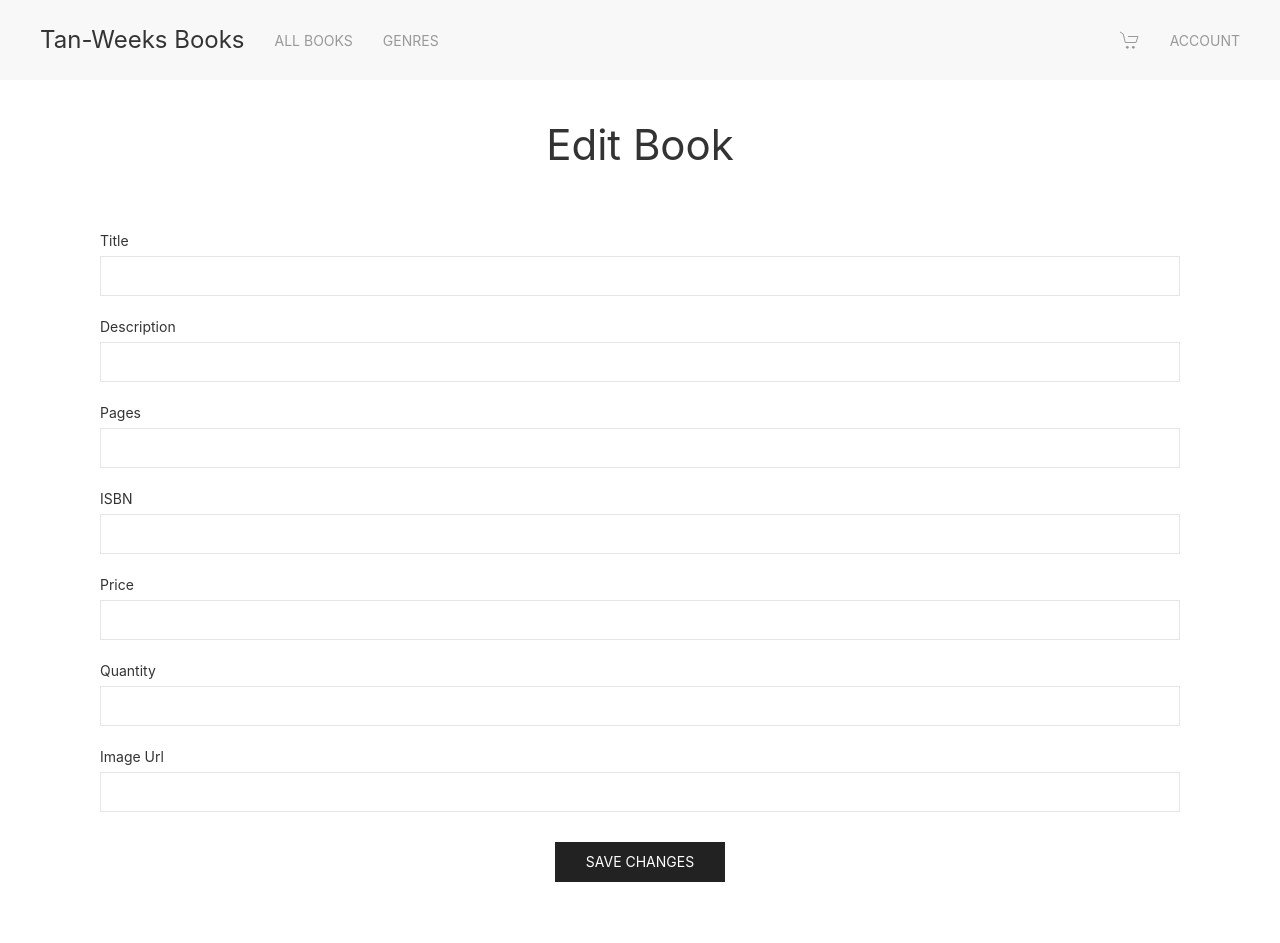
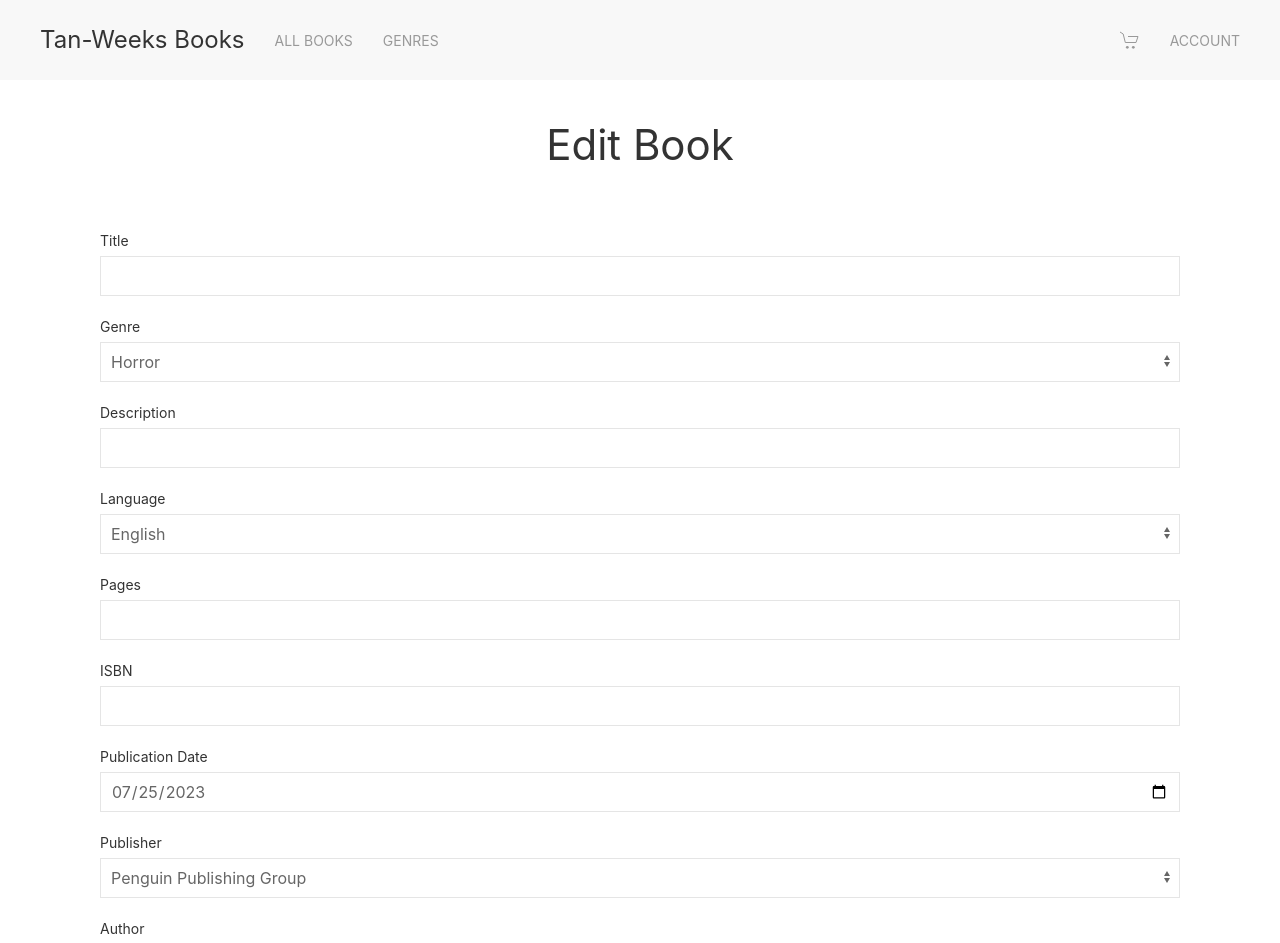
Before and after one commit to mindytyj/tan-weeks-books, a React (Create React App) app: page /books/1/edit in a window 1280 px wide. Shown: the top 943 px of the page. Built offline with nearby package versions, Linux system fonts and the light colour scheme; no server answers.

Commit message:
Include All Book Details Fields in Edit Form

```diff
--- a/src/pages/EditBookPage/EditBookForm.jsx
+++ b/src/pages/EditBookPage/EditBookForm.jsx
@@ -1,6 +1,11 @@
 import { useState } from "react";
 import sendRequest from "../../utilities/send-request";
 import { useNavigate } from "react-router-dom";
+import GenreSelector from "../../components/FormSelectors.jsx/GenreSelector";
+import LanguageSelector from "../../components/FormSelectors.jsx/LanguageSelector";
+import PublisherSelector from "../../components/FormSelectors.jsx/PublisherSelector";
+import AuthorSelector from "../../components/FormSelectors.jsx/AuthorSelector";
+import dayjs from "dayjs";
 
 export default function EditBookForm({ book, setBook }) {
   const [error, setError] = useState("");
@@ -19,6 +24,10 @@ export default function EditBookForm({ book, setBook }) {
       console.error(error.message);
       setError("Failed to edit book.");
     }
+  }
+
+  function formatDate(date) {
+    return dayjs(date).format("YYYY-MM-DD");
   }
 
   function handleChange(event) {
@@ -47,6 +56,7 @@ export default function EditBookForm({ book, setBook }) {
           />
         </div>
       </div>
+      <GenreSelector handleChange={handleChange} genre={book.genre_id} />
       <div className="uk-margin">
         <label className="uk-form-label" htmlFor="description">
           Description
@@ -63,6 +73,10 @@ export default function EditBookForm({ book, setBook }) {
           />
         </div>
       </div>
+      <LanguageSelector
+        handleChange={handleChange}
+        language={book.language_id}
+      />
       <div className="uk-margin">
         <label className="uk-form-label" htmlFor="pages">
           Pages
@@ -95,6 +109,27 @@ export default function EditBookForm({ book, setBook }) {
           />
         </div>
       </div>
+      <div className="uk-margin">
+        <label className="uk-form-label" htmlFor="publication_date">
+          Publication Date
+        </label>
+        <div className="uk-form-controls">
+          <input
+            className="uk-input"
+            type="date"
+            id="publication_date"
+            name="publication_date"
+            value={formatDate(book?.publication_date) || ""}
+            onChange={handleChange}
+            required
+          />
+        </div>
+      </div>
+      <PublisherSelector
+        handleChange={handleChange}
+        publisher={book.publisher_id}
+      />
+      <AuthorSelector handleChange={handleChange} author={book.author_id} />
       <div className="uk-margin">
         <label className="uk-form-label" htmlFor="price">
           Price
--- a/src/pages/EditBookPage/EditBookPage.jsx
+++ b/src/pages/EditBookPage/EditBookPage.jsx
@@ -9,13 +9,13 @@ export default function EditBookPage() {
   const [book, setBook] = useState([]);
 
   useEffect(() => {
-    async function getBookDetails() {
+    async function getEditBookDetails() {
       setLoading(true);
-      const retrievedBook = await sendRequest(`/api/books/${id}`, "GET");
+      const retrievedBook = await sendRequest(`/api/books/edit/${id}`, "GET");
       setBook(retrievedBook);
       setLoading(false);
     }
-    getBookDetails();
+    getEditBookDetails();
   }, []);
 
   return (
```
